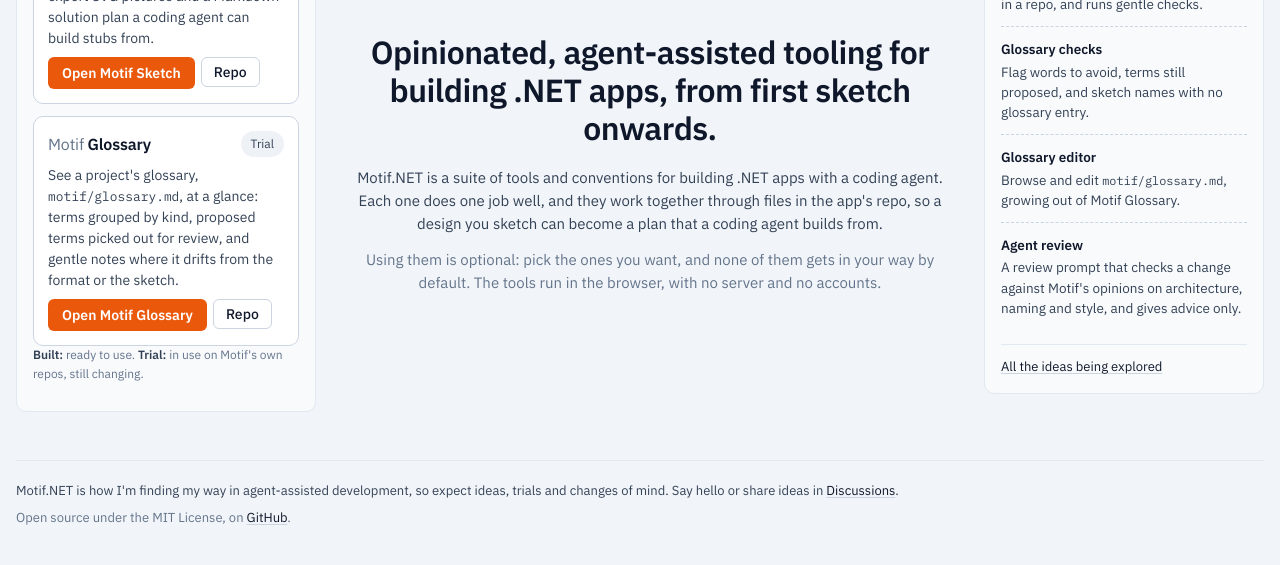
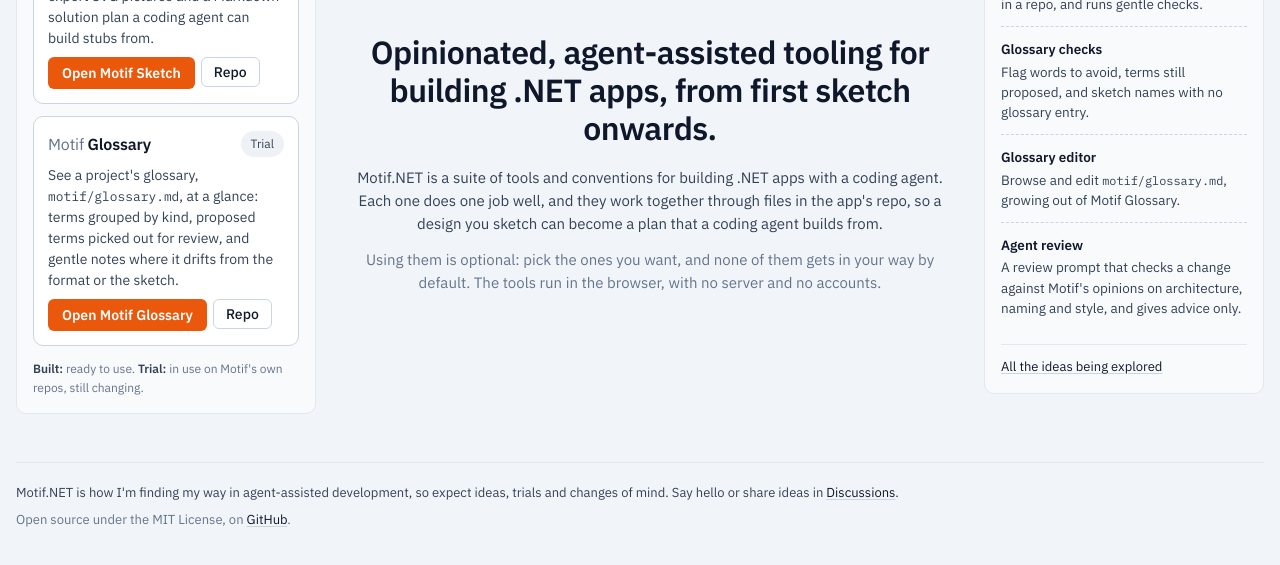
Before and after one commit to motif-dotnet/motif-dotnet.github.io, a plain HTML site: page index.html in a window 1280 px wide. Shown: the part 229-794 px from the top of the page. Drawn offline with Linux system fonts and the light colour scheme.

Commit message:
Give the Built/Trial key room below the tool cards
The panel's paragraph rule was overriding the key's top margin, so it sat against the last card.

```diff
--- a/css/site.css
+++ b/css/site.css
@@ -42,7 +42,7 @@ a.brand { text-decoration: none; }
 .tool h3 .motif { color: var(--muted); font-weight: 400; }
 .tool p { margin: 0; flex: 1; }
 .tool a.primary, .tool a.ghost { text-decoration: none; }
-.legend { margin: 12px 0 0; font-size: 12px; color: var(--muted); }
+.panel .legend { margin: 14px 0 0; font-size: 12px; color: var(--muted); }
 .legend b { color: var(--text); font-weight: 600; }
 
 /* Coming later. */
```
